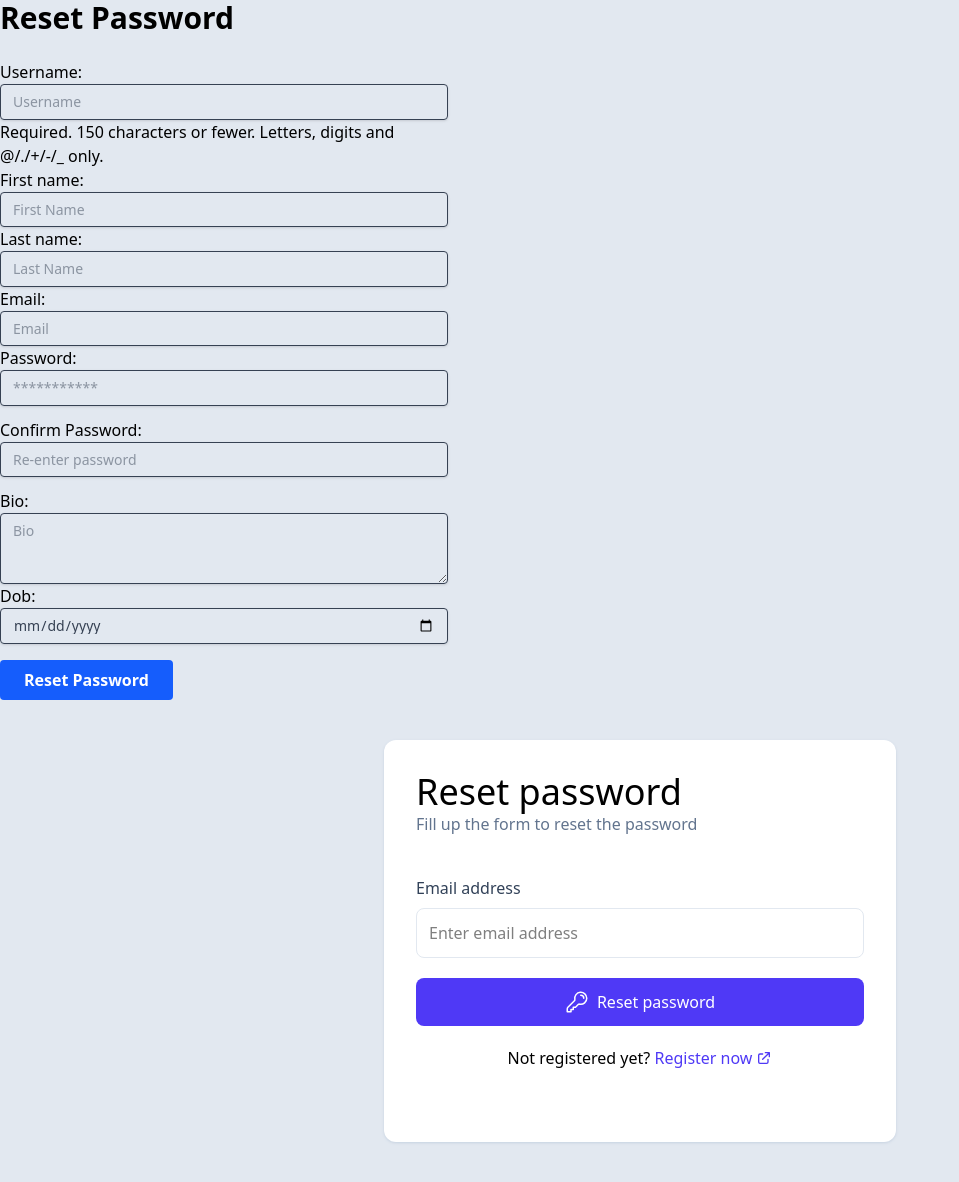
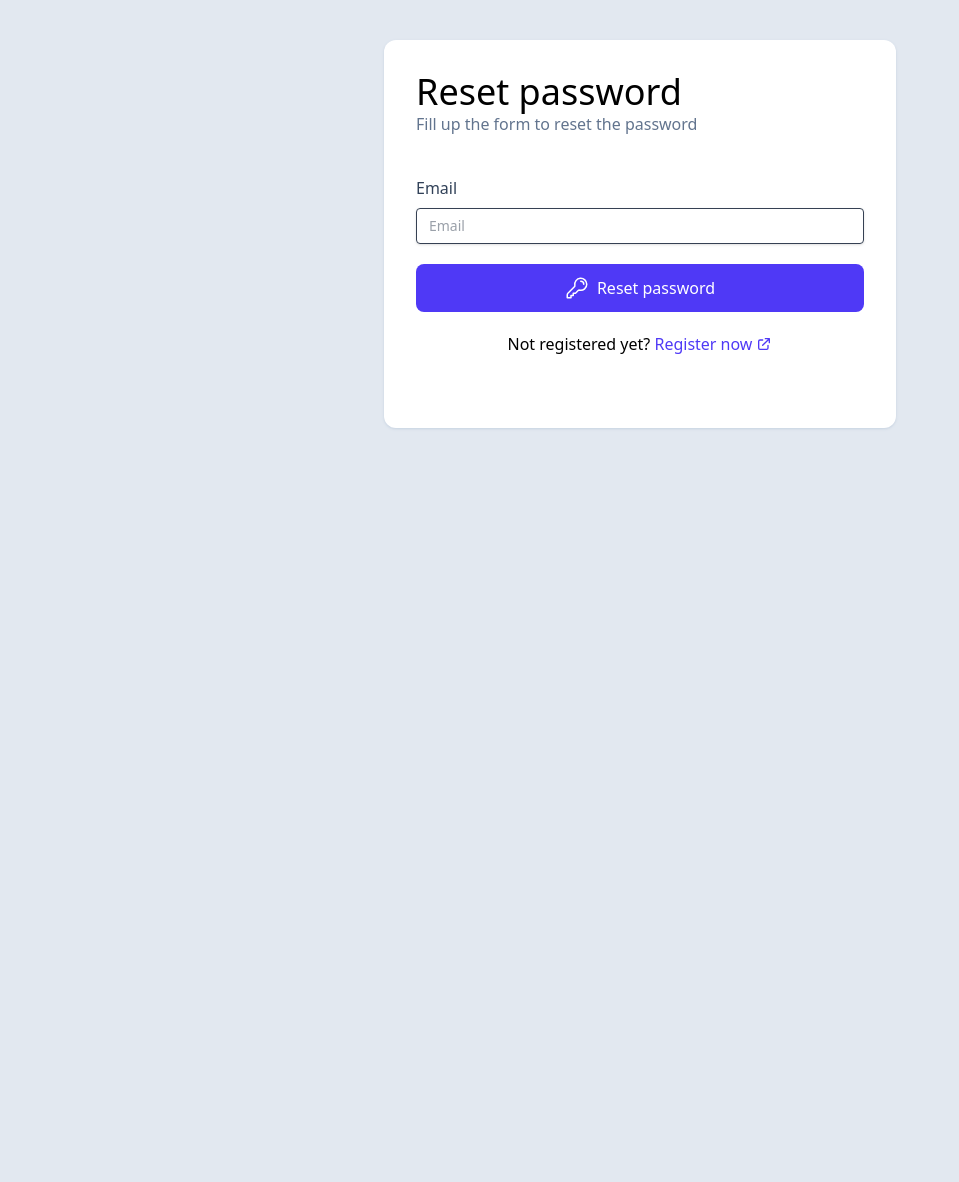
Before and after one commit to Kushan2k/social-media-app-using-django-python, a Django app: template auth_app/templates/password-reset.html in a window 1280 px wide. Shown: the whole page, without its empty margins (0-959 px from the left). After the commit the page ends 429 px from the top, so only its background shows below. Run offline with Django 5.2, Linux system fonts and the light colour scheme; the template is opened without the code that fills it: values that come from a table or form of the project are taken from there, others are empty; parts of the project's set-up code (start-up, migrations or seed data) failed here and were passed over.

Commit message:
password reset view added

```diff
--- a/auth_app/forms.py
+++ b/auth_app/forms.py
@@ -1,5 +1,5 @@
 from django import forms
-from django.contrib.auth.forms import UserCreationForm,AuthenticationForm,PasswordChangeForm
+from django.contrib.auth.forms import UserCreationForm,AuthenticationForm,PasswordChangeForm,PasswordResetForm
 from .models import CustomUser
 
 
@@ -132,3 +132,17 @@ class CustomPasswordChangeForm(PasswordChangeForm):
             "id": "new_password2",
         }),
     )
+
+
+class CustomPasswordResetForm(PasswordResetForm):
+
+    email=forms.EmailField(
+        label="Account Email",
+        strip=False,
+        required=True,
+        widget=forms.EmailInput(attrs={
+            "class": "w-full px-3 py-2 mb-2 text-sm leading-tight text-gray-700 border rounded shadow appearance-none focus:outline-none focus:shadow-outline",
+            "placeholder": "Account Email",
+            "id": "account_email",
+        }),
+    )
--- a/auth_app/templates/login.html
+++ b/auth_app/templates/login.html
@@ -76,7 +76,8 @@
                         </div>
                         <hr class="mb-6 border-t" />
                         <div class="text-center">
-                            <a class="inline-block text-sm text-blue-500  align-baseline hover:text-blue-800" href="#">
+                            <a class="inline-block text-sm text-blue-500  align-baseline hover:text-blue-800"
+                                href="{% url 'password-reset' %}">
                                 Forgot Password?
                             </a>
                         </div>
--- a/auth_app/templates/password-reset.html
+++ b/auth_app/templates/password-reset.html
@@ -3,14 +3,7 @@
 {% block title %} <title>Password Reset</title> {% endblock %}
 
 {% block content %}
-<h1 class="text-3xl font-bold mb-6">Reset Password</h1>
-<form method="post" class="max-w-md">
 
-    {{ form.as_p }}
-    <button type="submit"
-        class="mt-4 px-6 py-2 bg-blue-600 text-white font-semibold rounded hover:bg-blue-700 transition">Reset
-        Password</button>
-</form>
 
 <!-- component -->
 
@@ -23,13 +16,11 @@
             {% csrf_token %}
             <div class="flex flex-col space-y-5">
                 <label for="email">
-                    <p class="font-medium text-slate-700 pb-2">Email address</p>
-                    <input id="email" name="email" type="email"
-                        class="w-full py-3 border border-slate-200 rounded-lg px-3 focus:outline-none focus:border-slate-500 hover:shadow"
-                        placeholder="Enter email address">
+                    <p class="font-medium text-slate-700 pb-2">{{ form.email.label }}</p>
+                    {{ form.email }}
                 </label>
 
-                <button
+                <button type="submit"
                     class="w-full py-3 font-medium text-white bg-indigo-600 hover:bg-indigo-500 rounded-lg border-indigo-500 hover:shadow inline-flex space-x-2 items-center justify-center">
                     <svg xmlns="http://www.w3.org/2000/svg" fill="none" viewBox="0 0 24 24" stroke-width="1.5"
                         stroke="currentColor" class="w-6 h-6">
@@ -39,7 +30,7 @@
 
                     <span>Reset password</span>
                 </button>
-                <p class="text-center">Not registered yet? <a href="#"
+                <p class="text-center">Not registered yet? <a href="{% url 'sign_up' %}"
                         class="text-indigo-600 font-medium inline-flex space-x-1 items-center"><span>Register now
                         </span><span><svg xmlns="http://www.w3.org/2000/svg" class="h-4 w-4" fill="none"
                                 viewBox="0 0 24 24" stroke="currentColor" stroke-width="2">
--- a/auth_app/templates/sign-up.html
+++ b/auth_app/templates/sign-up.html
@@ -125,7 +125,8 @@
                         </div>
                         <hr class="mb-6 border-t" />
                         <div class="text-center">
-                            <a class="inline-block text-sm text-blue-500  align-baseline hover:text-blue-800" href="#">
+                            <a class="inline-block text-sm text-blue-500  align-baseline hover:text-blue-800"
+                                href="{% url 'password-reset' %}">
                                 Forgot Password?
                             </a>
                         </div>
--- a/auth_app/urls.py
+++ b/auth_app/urls.py
@@ -10,7 +10,6 @@ urlpatterns = [
 
     path("change-password",view=views.CustomPasswordChangeView.as_view(),name='change-password'),
     path('password-change/done',view=views.CustomPasswordChangeDoneView.as_view(),name='password-change-done'),
-    path('password-reset',auth_views.PasswordResetView.as_view(
-        template_name='password-reset.html',),name='password-reset'),
+    path('password-reset',view=views.CustomPasswordResetView.as_view(),name='password-reset'),
 
 ]
```
Also changed, not shown: auth_app/views.py (+8 -4 lines).
